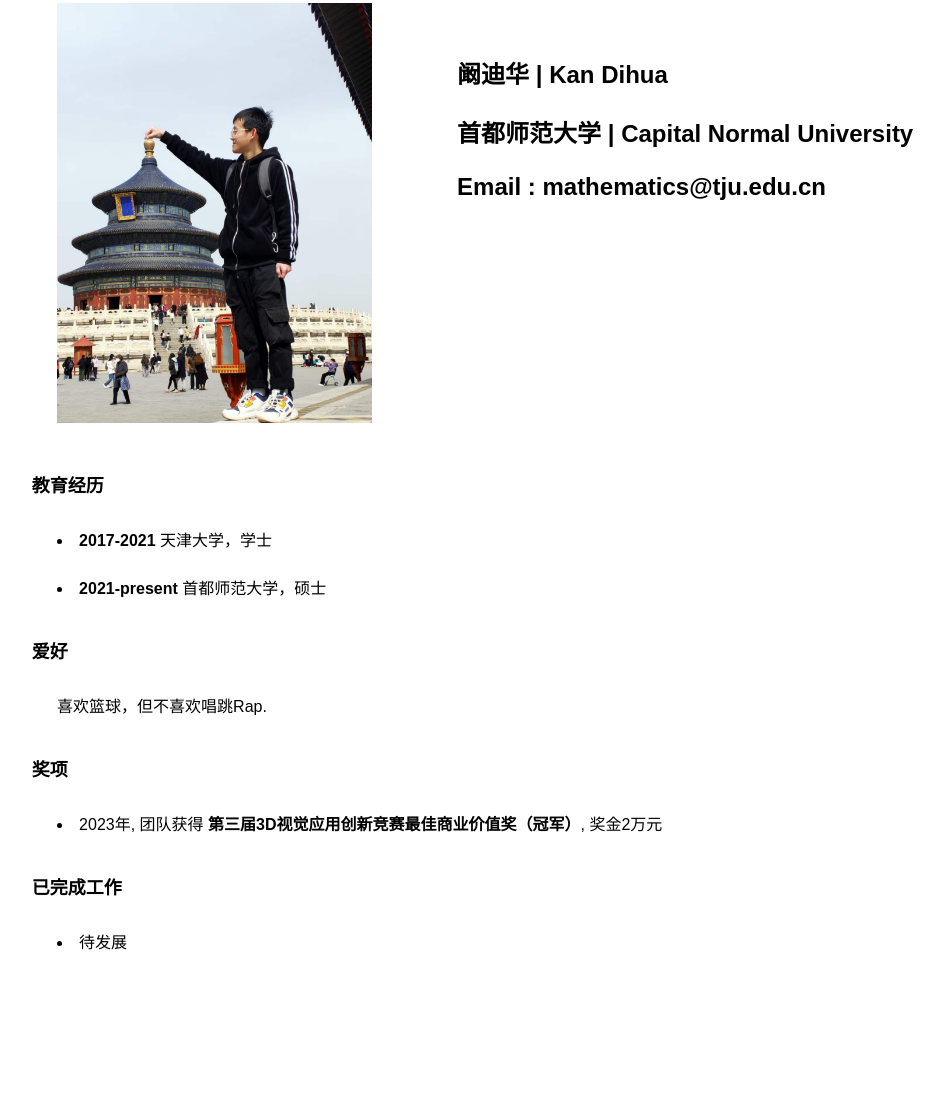
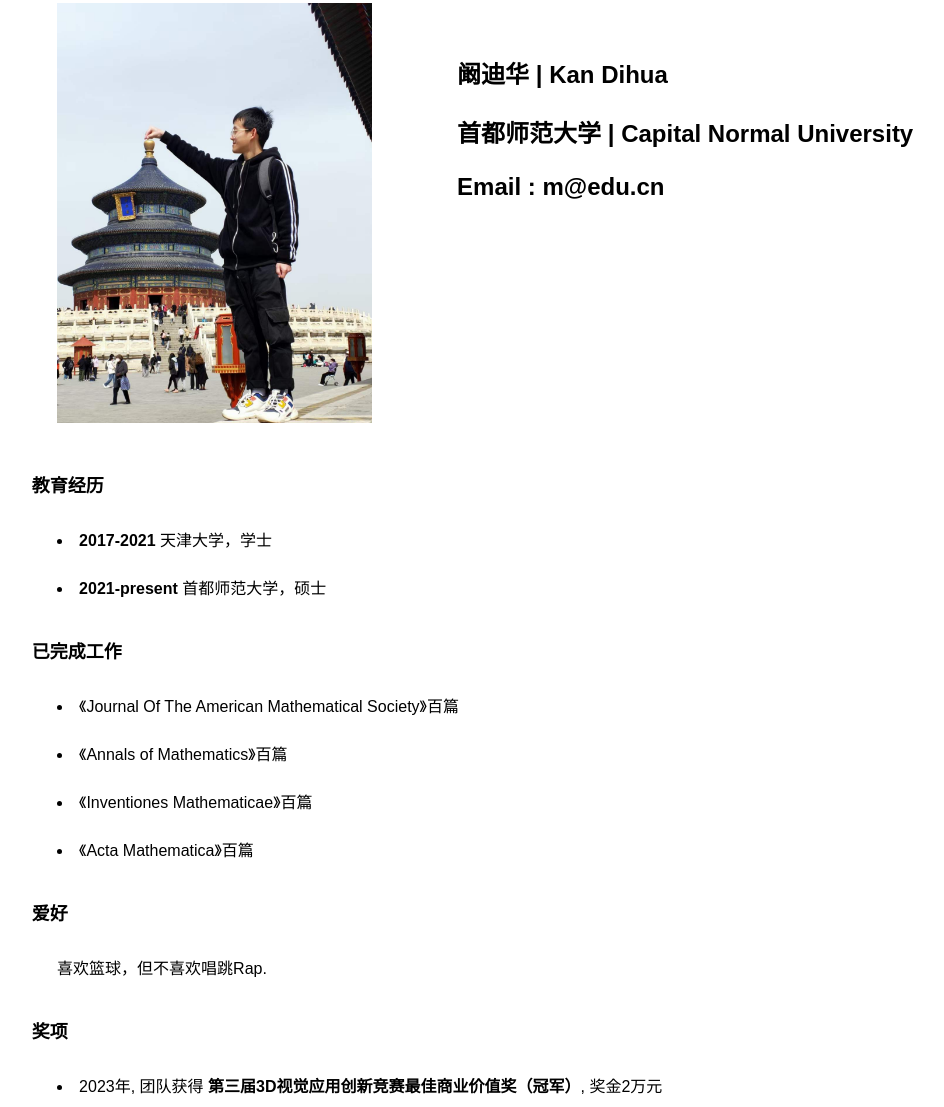
Before and after one commit to ks1ks1/ks1ks1.github.io, a plain HTML site: page index.html in a window 1280 px wide. Shown: the part 37-1144 px from the top of the page, without its empty margins (229-1173 px from the left). Before the commit the page ends 1000 px from the top, so only its background shows below. Drawn offline with Linux system fonts and the light colour scheme.

Commit message:
Update index.html

```diff
--- a/index.html
+++ b/index.html
@@ -17,7 +17,7 @@
 	<br>
 	<p>阚迪华 | Kan Dihua<br/></p>
 	<p>首都师范大学 | Capital Normal University<br/></p>
-	<p>Email : mathematics@tju.edu.cn</p>
+	<p>Email : m@edu.cn</p>
       </div>
     </section>
 
@@ -25,6 +25,14 @@
     <div id="section_content">
       <li><b>2017-2021</b> 天津大学，学士 </li>
       <li><b>2021-present</b>  首都师范大学，硕士</li>
+    </div>
+
+    <div id="section_title"> 已完成工作 </div>
+    <div id="section_content">
+	  <li>《Journal Of The American Mathematical Society》百篇</li>
+	  <li>《Annals of Mathematics》百篇</li>
+	  <li>《Inventiones Mathematicae》百篇</li>
+	  <li>《Acta Mathematica》百篇</li>
     </div>
 
     <div id="section_title"> 爱好 </div>
@@ -37,10 +45,7 @@
 	  <li> 2023年, 团队获得 <b>第三届3D视觉应用创新竞赛最佳商业价值奖（冠军）</b>, 奖金2万元 </li>
     </div>
 
-    <div id="section_title"> 已完成工作 </div>
-    <div id="section_content">
-	  <li>待发展</li>
-    </div>
+
 
     </div>
 
```
